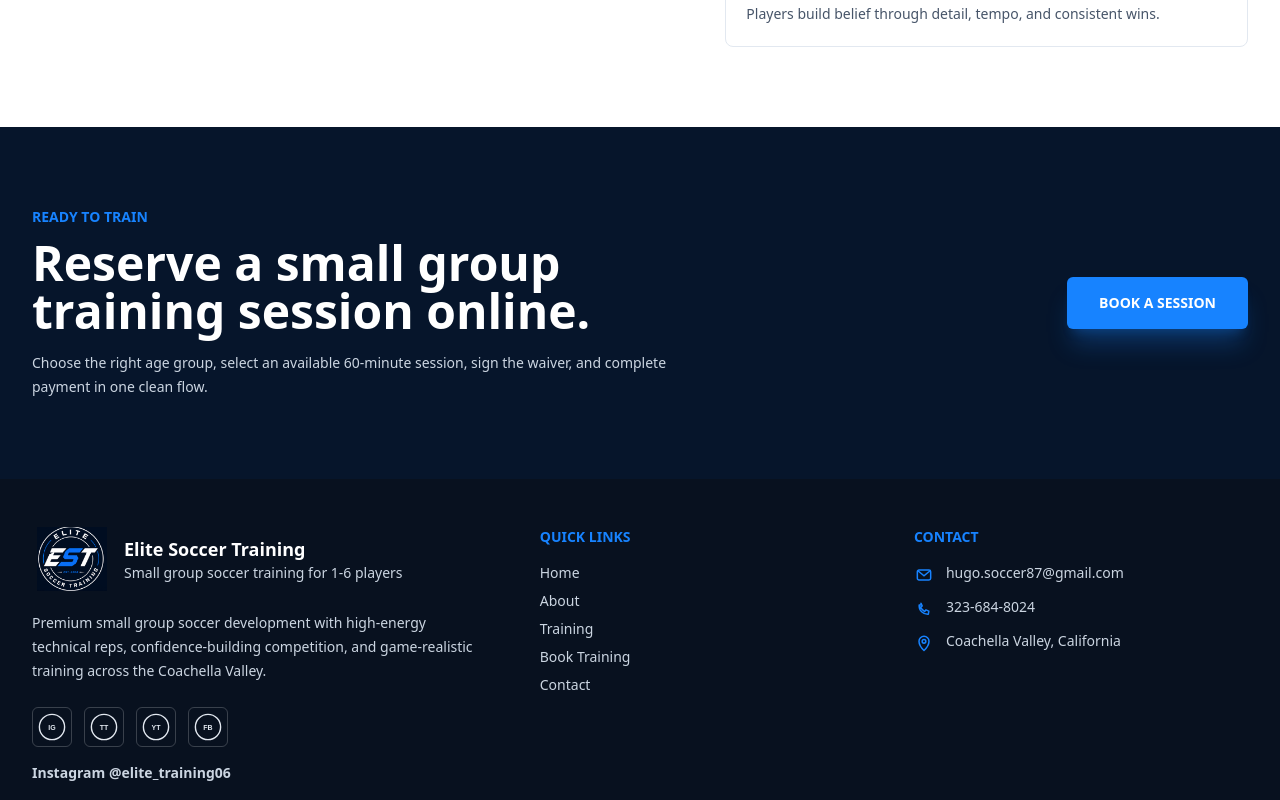
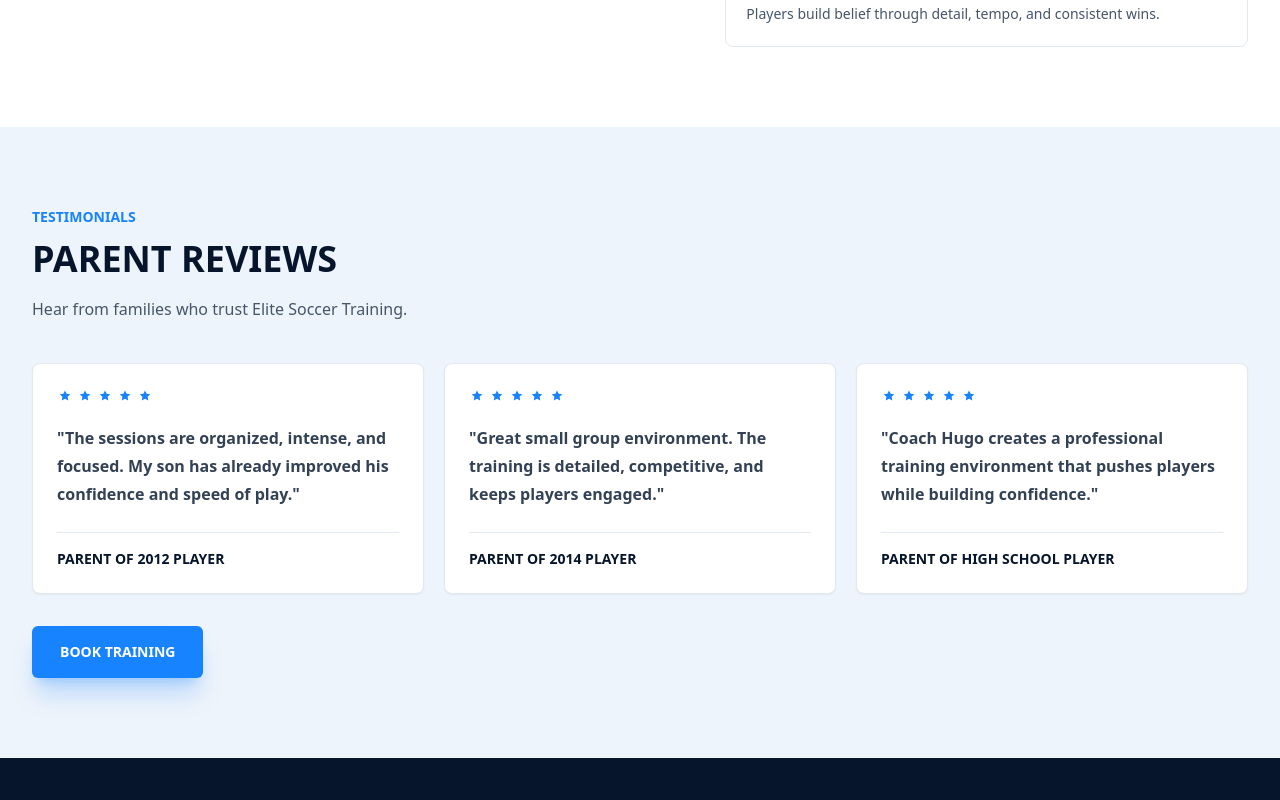
Before and after one commit to hugosoccer87-oss/elite-soccer-training, a Next.js app: page / in a window 1280 px wide. Shown: the part 3760-4560 px from the top of the page. Built offline with nearby package versions, Linux system fonts and the light colour scheme.

Commit message:
Add testimonials section

```diff
--- a/app/page.tsx
+++ b/app/page.tsx
@@ -1,11 +1,26 @@
 import Image from "next/image";
 import Link from "next/link";
-import { BallIcon, BoltIcon, ShieldIcon, TargetIcon } from "@/components/Icons";
+import { BallIcon, BoltIcon, ShieldIcon, StarIcon, TargetIcon } from "@/components/Icons";
 import { SectionHeader } from "@/components/SectionHeader";
 import { TrainingCard } from "@/components/TrainingCard";
 import { benefits, business, services } from "@/lib/site-data";
 
 const benefitIcons = [TargetIcon, ShieldIcon, BoltIcon, BallIcon, ShieldIcon];
+const testimonials = [
+  {
+    name: "Parent of 2012 Player",
+    review:
+      "The sessions are organized, intense, and focused. My son has already improved his confidence and speed of play."
+  },
+  {
+    name: "Parent of 2014 Player",
+    review: "Great small group environment. The training is detailed, competitive, and keeps players engaged."
+  },
+  {
+    name: "Parent of High School Player",
+    review: "Coach Hugo creates a professional training environment that pushes players while building confidence."
+  }
+];
 
 export default function HomePage() {
   return (
@@ -162,6 +177,37 @@ export default function HomePage() {
         </div>
       </section>
 
+      <section className="bg-mist py-16 sm:py-20">
+        <div className="section-shell">
+          <SectionHeader
+            eyebrow="Testimonials"
+            title="PARENT REVIEWS"
+            description="Hear from families who trust Elite Soccer Training."
+          />
+          <div className="mt-10 grid gap-5 lg:grid-cols-3">
+            {testimonials.map((testimonial) => (
+              <article key={testimonial.name} className="rounded-lg border border-slate-200 bg-white p-6 shadow-sm">
+                <div className="flex gap-1 text-electric">
+                  {Array.from({ length: 5 }).map((_, index) => (
+                    <StarIcon key={`${testimonial.name}-${index}`} className="h-4 w-4" />
+                  ))}
+                </div>
+                <p className="mt-5 text-base font-semibold leading-7 text-slate-700">"{testimonial.review}"</p>
+                <p className="mt-6 border-t border-slate-200 pt-4 text-sm font-black uppercase text-navy">
+                  {testimonial.name}
+                </p>
+              </article>
+            ))}
+          </div>
+          <Link
+            href="/booking"
+            className="mt-8 inline-flex w-full justify-center rounded-md bg-electric px-7 py-4 text-sm font-black uppercase text-white shadow-xl shadow-electric/25 transition hover:bg-blue-500 sm:w-fit"
+          >
+            Book Training
+          </Link>
+        </div>
+      </section>
+
       <section className="bg-navy py-16 text-white sm:py-20">
         <div className="section-shell grid gap-8 lg:grid-cols-[1fr_auto] lg:items-center">
           <div>
--- a/components/Icons.tsx
+++ b/components/Icons.tsx
@@ -49,6 +49,17 @@ export function TargetIcon(props: IconProps) {
       <circle cx="12" cy="12" r="8.5" stroke="currentColor" strokeWidth="1.8" />
       <circle cx="12" cy="12" r="4.8" stroke="currentColor" strokeWidth="1.6" />
       <circle cx="12" cy="12" r="1.7" fill="currentColor" />
+    </svg>
+  );
+}
+
+export function StarIcon(props: IconProps) {
+  return (
+    <svg viewBox="0 0 24 24" fill="none" aria-hidden="true" {...props}>
+      <path
+        d="M12 3.6l2.4 5 5.5.8-4 3.9.9 5.5-4.8-2.6-4.8 2.6.9-5.5-4-3.9 5.5-.8L12 3.6z"
+        fill="currentColor"
+      />
     </svg>
   );
 }
```
Also changed, not shown: preview/index.html (+44 -0 lines), preview/styles.css (+50 -0 lines), preview/est-parent-reviews-preview.png (added), 1 other file (tests, documents, lock files or other folders).
